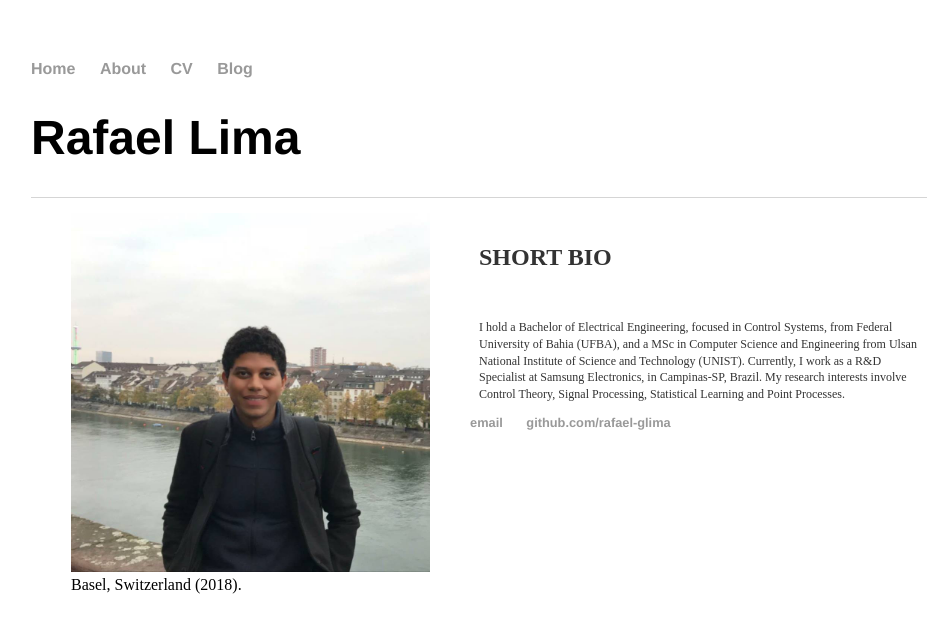
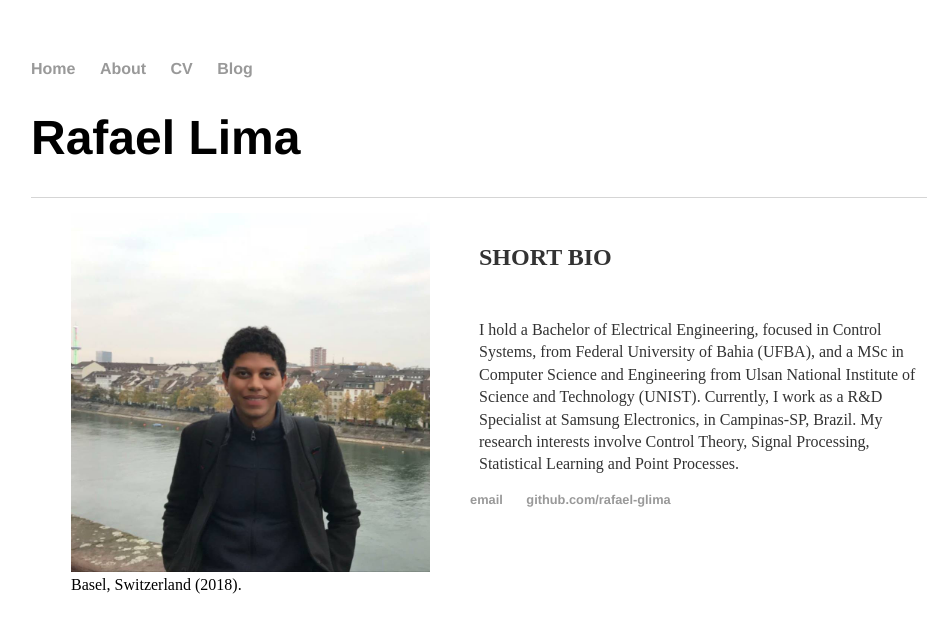
Before and after one commit to rafael-glima/rafael-glima.github.io, a Jekyll site: the page built from index.html, in a window 1280 px wide. Shown: the top 633 px of the page, without its empty margins (161-1109 px from the left). Built offline with Jekyll 4.4.1, drawn with Linux system fonts in a browser that asks for light colours.

Commit message:
Changes in Main Page content

```diff
--- a/index.html
+++ b/index.html
@@ -12,7 +12,7 @@
 	</div>
 	<div style="float: right; width: 50%;">
 	<p style="font-weight: bold; padding-top: 20px;">SHORT BIO</p>
-	<p style="font-size:12px; padding-top: 20px;">I hold a Bachelor of Electrical Engineering, focused in Control Systems,
+	<p style="font-size:16px; padding-top: 20px;">I hold a Bachelor of Electrical Engineering, focused in Control Systems,
 		from Federal University of Bahia (UFBA), and a MSc in Computer Science and Engineering from
 		Ulsan National Institute of Science and Technology (UNIST).
 		Currently, I work as a R&D Specialist at Samsung Electronics, in Campinas-SP, Brazil.
```
